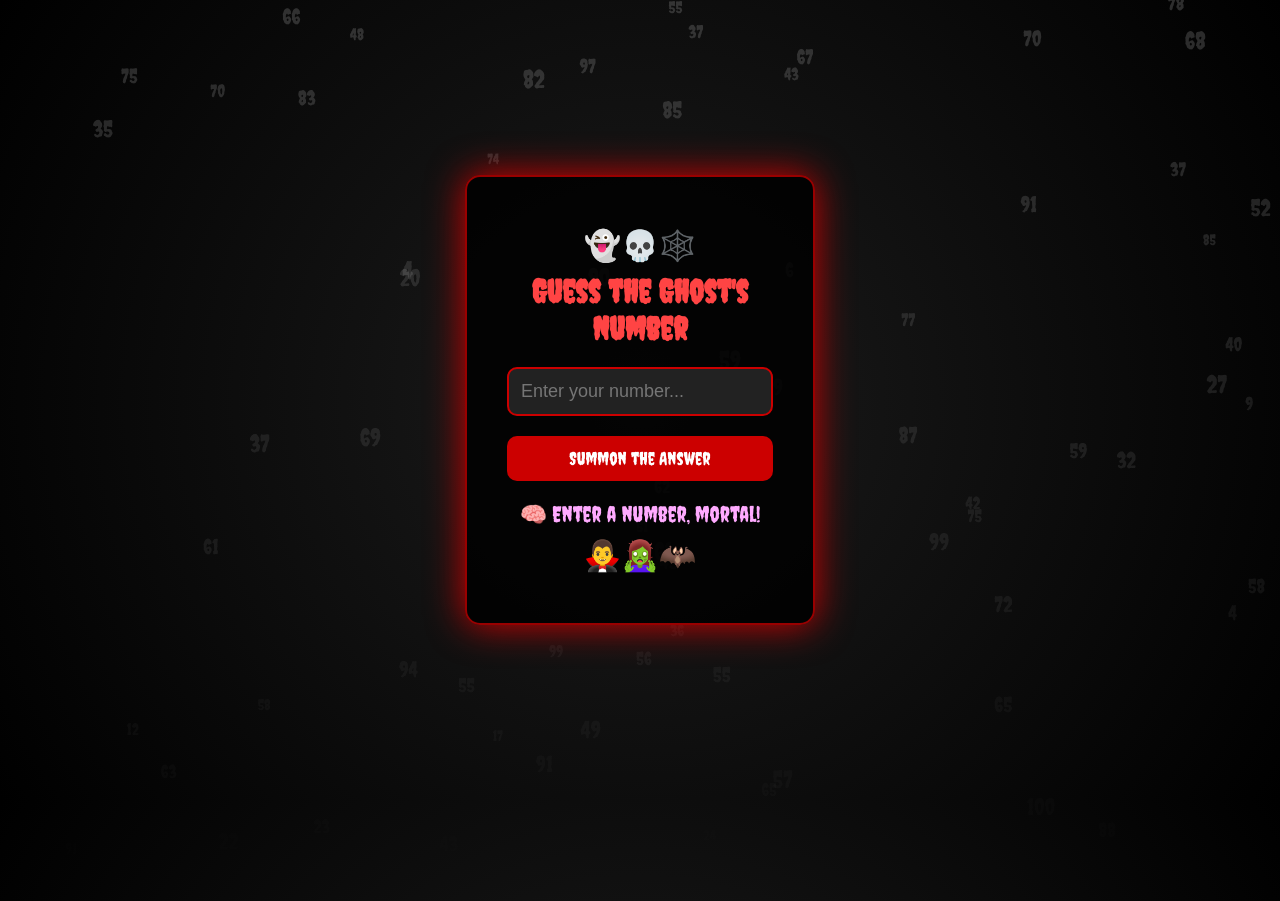
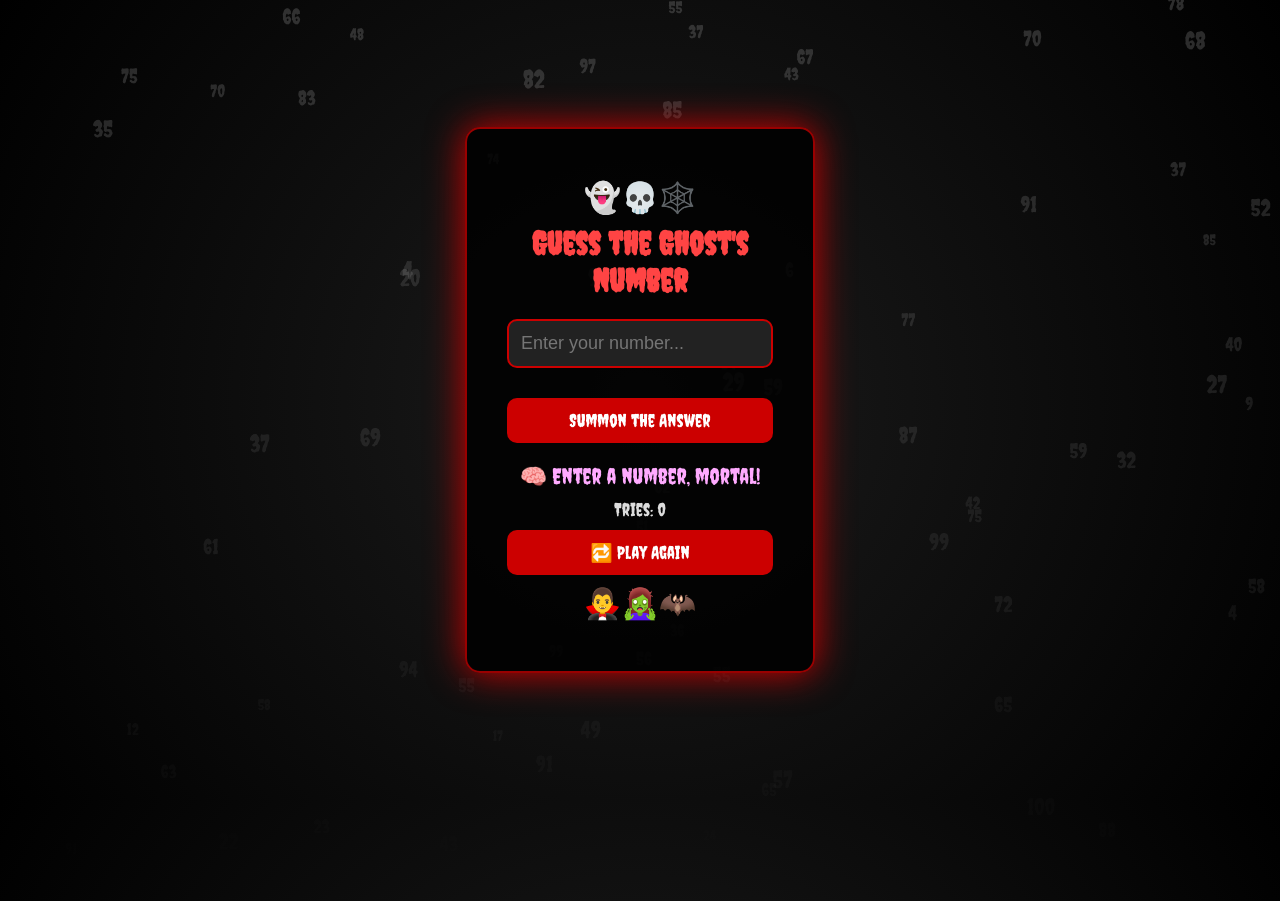
Before and after one commit to Rohan130405/GuessNumber_Game, a plain HTML site: page index.html in a window 1280 px wide. Both pictures are taken after a click on the button "Summon the Answer". Drawn offline with Linux system fonts and the light colour scheme.

Commit message:
Update index.html

```diff
--- a/index.html
+++ b/index.html
@@ -69,6 +69,7 @@
       cursor: pointer;
       font-family: 'Creepster', cursive;
       transition: background-color 0.3s;
+      margin-top: 10px;
     }
 
     button:hover {
@@ -79,6 +80,12 @@
       margin-top: 20px;
       font-size: 22px;
       color: #ffaaff;
+    }
+
+    #attempts {
+      font-size: 18px;
+      margin-top: 10px;
+      color: #dddddd;
     }
 
     .emoji {
@@ -110,20 +117,25 @@
 
   <script>
     const randomNumber = Math.floor(Math.random() * 100) + 1;
+    let attempts = 0;
 
     function checkNumber() {
       const input = parseInt(document.getElementById("inputnumber").value);
       let result;
       if (isNaN(input)) {
         result = "🧠 Enter a number, mortal!";
-      } else if (input === randomNumber) {
-        result = "🎯 Boo! You guessed it! 👻";
-      } else if (input < randomNumber) {
-        result = "📉 Too low... the ghost laughs 😈";
       } else {
-        result = "📈 Too high... the shadows whisper 🔮";
+        attempts++;
+        if (input === randomNumber) {
+          result = "🎯 Boo! You guessed it! 👻";
+        } else if (input < randomNumber) {
+          result = "📉 Too low... the ghost laughs 😈";
+        } else {
+          result = "📈 Too high... the shadows whisper 🔮";
+        }
       }
       document.getElementById("result").textContent = result;
+      document.getElementById("attempts").textContent = `Tries: ${attempts}`;
     }
 
     function spawnRainNumbers() {
@@ -131,15 +143,16 @@
         const drop = document.createElement("div");
         drop.classList.add("raindrop");
         drop.textContent = Math.floor(Math.random() * 100) + 1;
-
-        // Random horizontal position and speed
         drop.style.left = Math.random() * 100 + "vw";
         drop.style.fontSize = Math.random() * 12 + 14 + "px";
         drop.style.animationDuration = Math.random() * 3 + 2 + "s";
         drop.style.animationDelay = Math.random() * 5 + "s";
-
         document.body.appendChild(drop);
       }
+    }
+
+    function reloadGame() {
+      location.reload();
     }
 
     window.onload = spawnRainNumbers;
@@ -152,6 +165,8 @@
     <input type="number" id="inputnumber" placeholder="Enter your number..." />
     <button onclick="checkNumber()">Summon the Answer</button>
     <p id="result"></p>
+    <p id="attempts">Tries: 0</p>
+    <button onclick="reloadGame()">🔁 Play Again</button>
     <div class="emoji">🧛‍♂️🧟‍♀️🦇</div>
   </div>
 </body>
```
